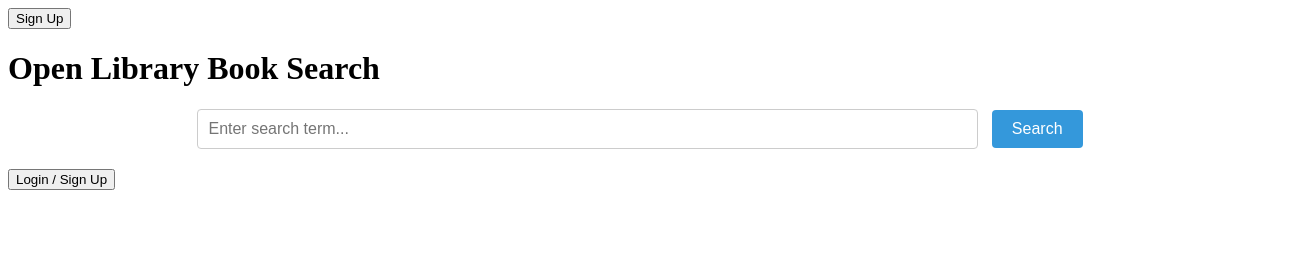
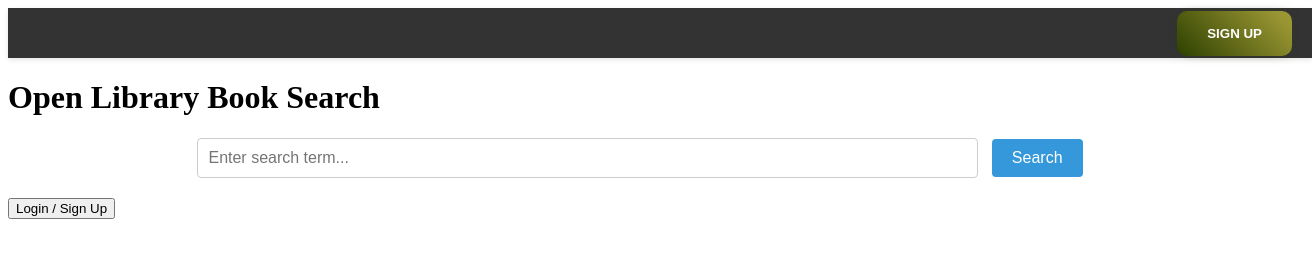
Before and after one commit to Drillpresser/booksDB, a website with bundled scripts: page index.html in a window 1280 px wide. Shown: the whole page, 1312 px wide, since content can reach past the window. Built offline with nearby package versions, Linux system fonts and the light colour scheme.

Commit message:
Fixed a typo

```diff
--- a/index.html
+++ b/index.html
@@ -9,7 +9,7 @@
     <link rel="apple-touch-icon" href="/icons/icon-192x192.png">
     <link rel="stylesheet" href="search.css">
     <link rel="stylesheet" href="auth-modal.css">
-    <link rel="stylesheet" href="stylessheet.css">
+    <link rel="stylesheet" href="stylesheet.css">
     <title>BooksDB</title>
 </head>
 <body>
```
